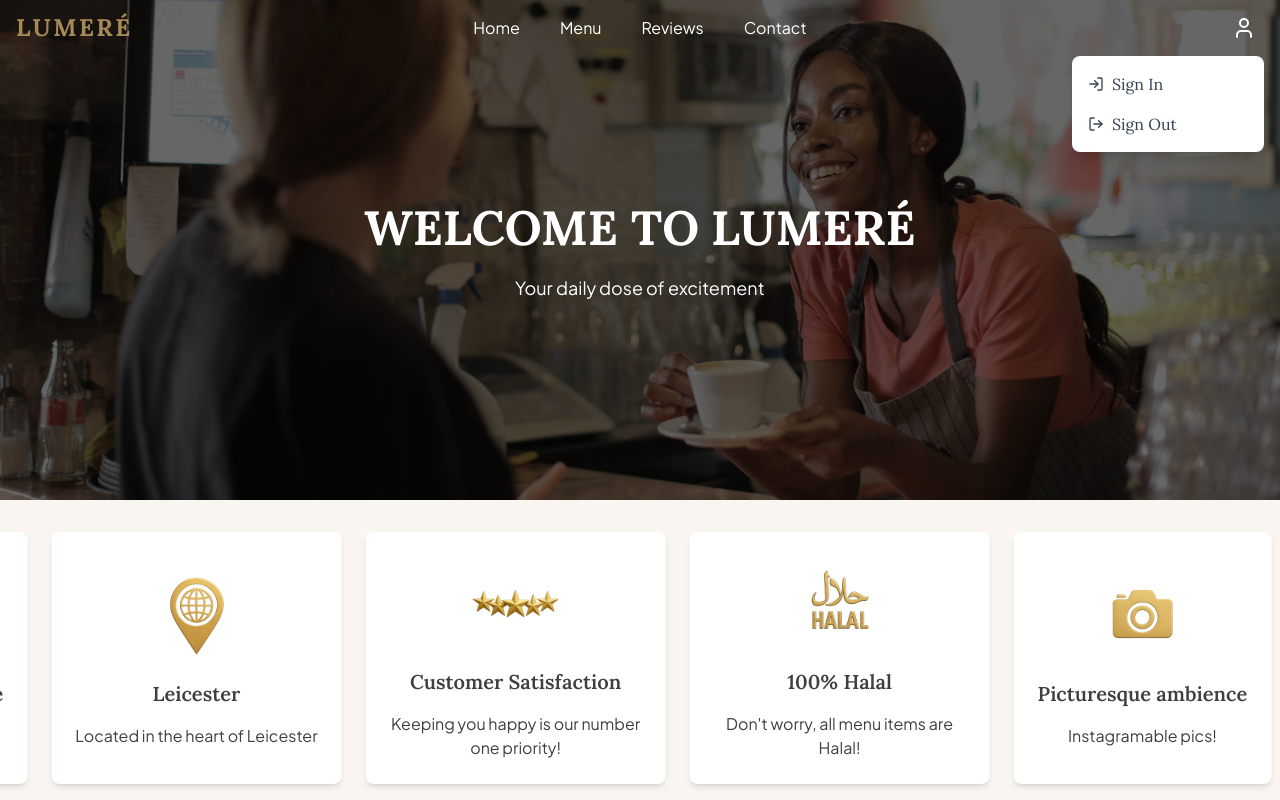
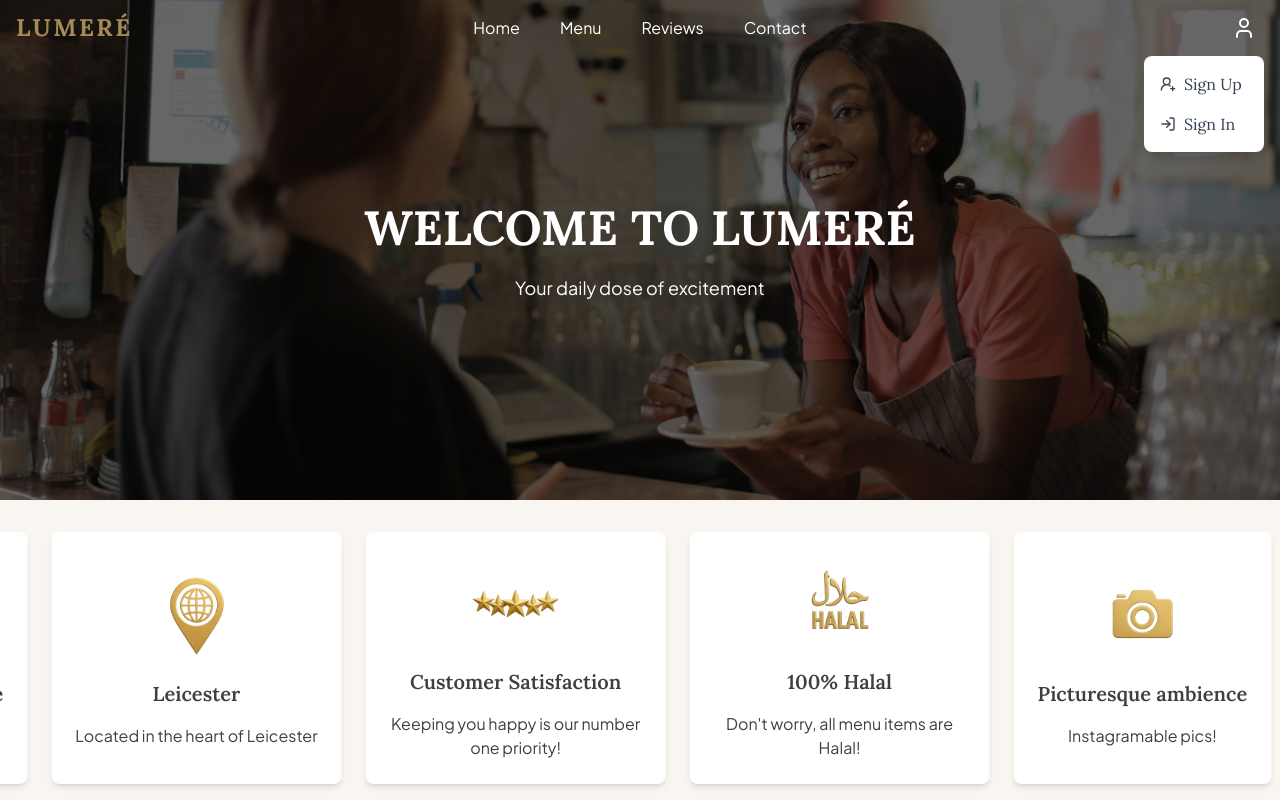
Before and after one commit to RAYJBOY/Lumere, a Next.js app: page / in a window 1280 px wide. Both pictures are taken after a click on the button 1244 px from the left and 28 px from the top of the page. Shown: the top 800 px of the page. Built offline with nearby package versions, Linux system fonts and the light colour scheme.

Commit message:
change width of dropdown

```diff
--- a/src/components/layout/UserIcon.tsx
+++ b/src/components/layout/UserIcon.tsx
@@ -1,6 +1,6 @@
 "use client";
 
-import { User, LogIn, LogOut } from "lucide-react";
+import { User, LogIn, UserRoundPlus } from "lucide-react";
 import { usePathname } from "next/navigation";
 import { useEffect, useRef, useState } from "react";
 import { motion, AnimatePresence } from "framer-motion";
@@ -26,6 +26,16 @@
     return () => document.removeEventListener("mousedown", handleClickOutside);
   }, []);
 
+  const handleSignIn = () => {
+    console.log("Sign In clicked");
+    setIsOpen(false);
+  };
+
+  const handleSignUp = () => {
+    console.log("Sign Up clicked");
+    setIsOpen(false);
+  };
+
   return (
     <div className="relative" ref={dropdownRef}>
       <button
@@ -42,33 +52,27 @@
             animate={{ opacity: 1, y: 0 }}
             exit={{ opacity: 0, y: -10 }}
             transition={{ duration: 0.2 }}
-            className="absolute right-0 mt-2 w-48 bg-white rounded-lg shadow-lg py-2 z-50"
+            className="absolute right-0 mt-2 w-30 bg-white rounded-lg shadow-lg py-2 z-50"
           >
             <motion.button
               initial={{ opacity: 0, x: -10 }}
               animate={{ opacity: 1, x: 0 }}
               transition={{ delay: 0.1 }}
-              onClick={() => {
-                console.log("Sign In clicked");
-                setIsOpen(false);
-              }}
+              onClick={handleSignUp}
               className="w-full px-4 py-2 text-left hover:bg-[var(--hover-color)] hover:text-white text-gray-700 flex items-center gap-2"
             >
-              <LogIn className="w-4 h-4" />
-              Sign In
+              <UserRoundPlus className="w-4 h-4" />
+              Sign Up
             </motion.button>
             <motion.button
               initial={{ opacity: 0, x: -10 }}
               animate={{ opacity: 1, x: 0 }}
               transition={{ delay: 0.2 }}
-              onClick={() => {
-                console.log("Sign Out clicked");
-                setIsOpen(false);
-              }}
+              onClick={handleSignIn}
               className="w-full px-4 py-2 text-left hover:bg-[var(--hover-color)] hover:text-white text-gray-700 flex items-center gap-2"
             >
-              <LogOut className="w-4 h-4" />
-              Sign Out
+              <LogIn className="w-4 h-4" />
+              Sign In
             </motion.button>
           </motion.div>
         )}
```
